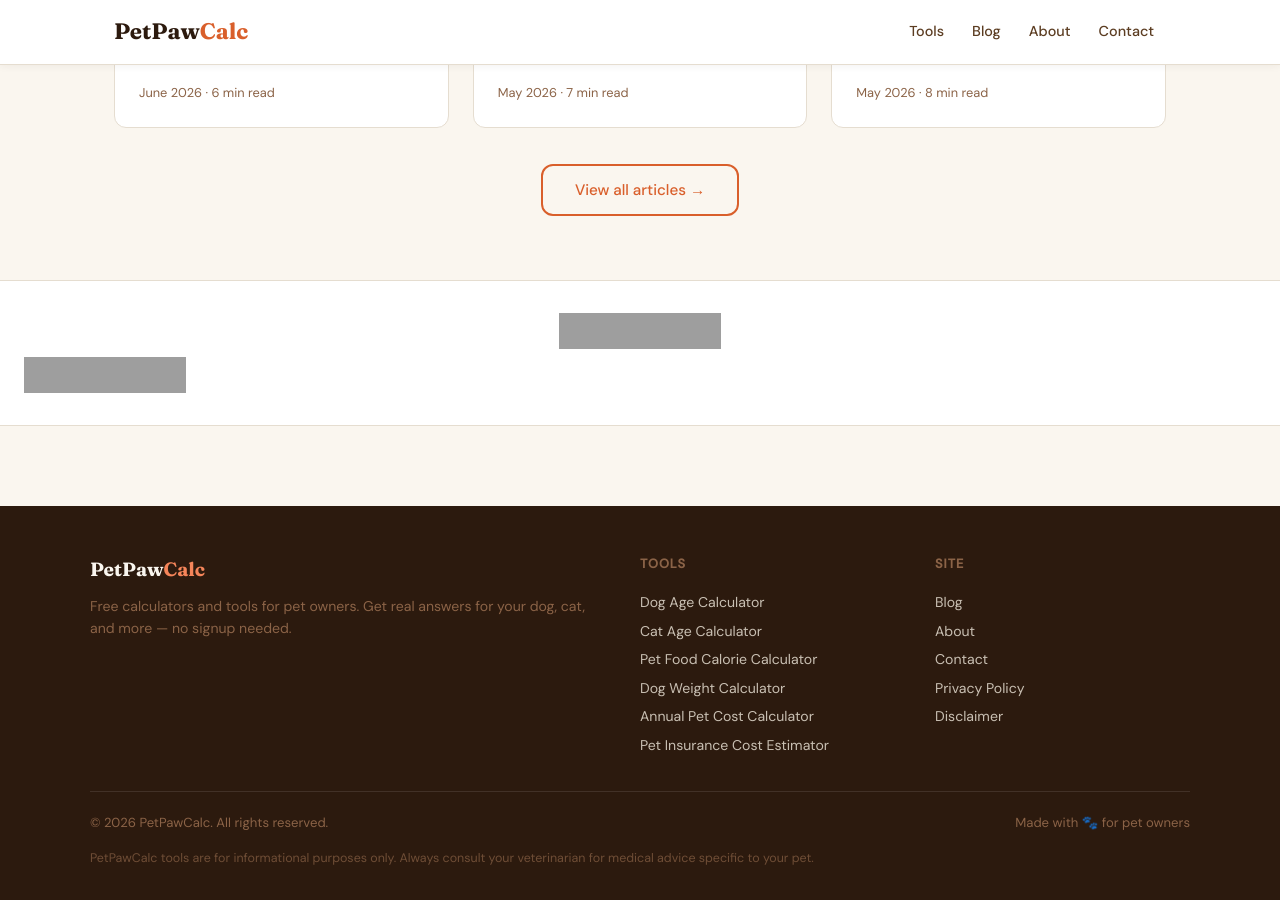
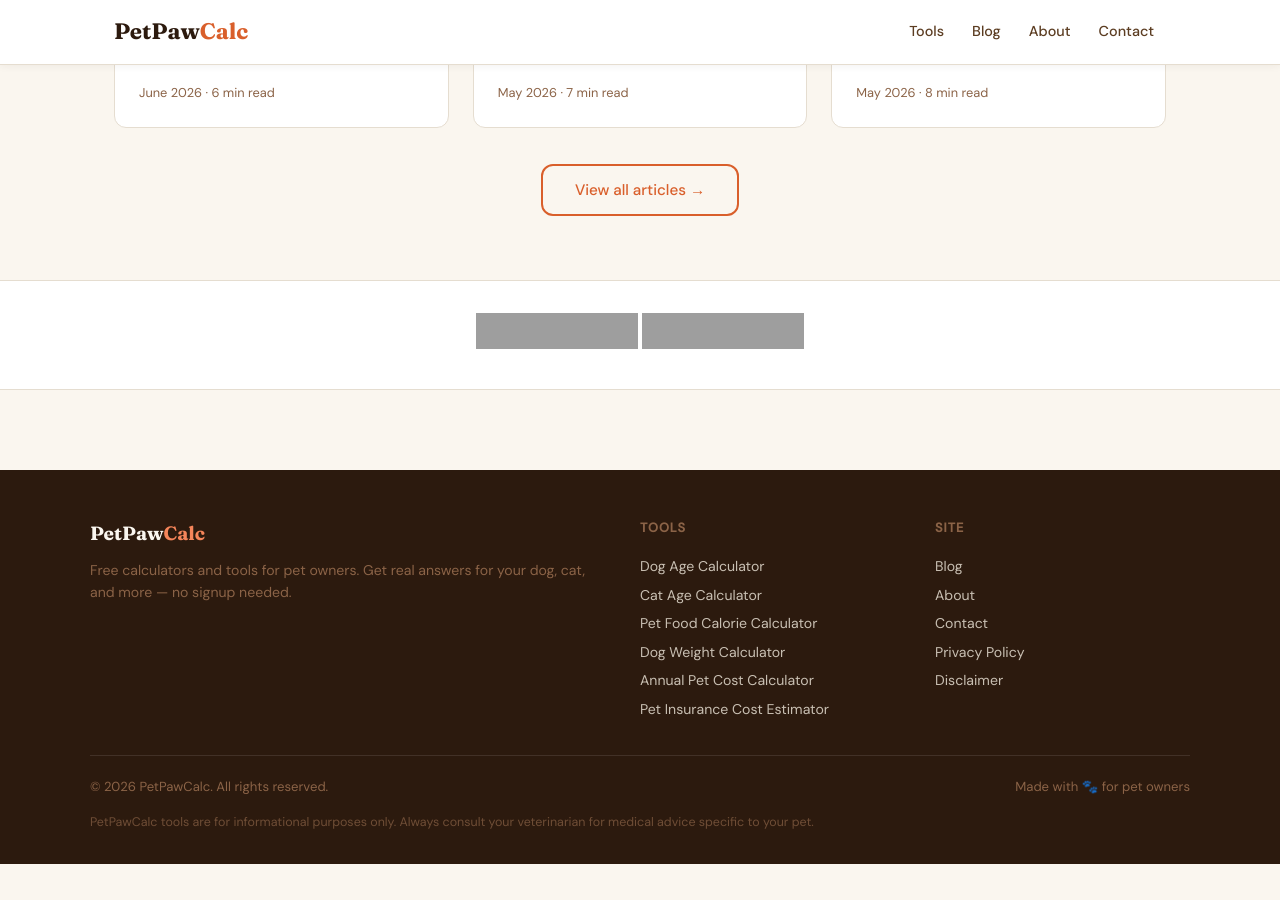
Before and after one commit to canghun13/petpawcalc, a Jekyll site: the page built from index.html, in a window 1280 px wide and 900 px high, scrolled down 2135 px. Built offline with Jekyll 4.4.1, drawn with Linux system fonts in a browser that asks for light colours; after the commit the page ends 2999 px from its top, so only the background shows below that; grey boxes are pictures that could not be loaded.

Commit message:
Update index.html

```diff
--- a/index.html
+++ b/index.html
@@ -150,7 +150,7 @@ description: Free calculators for pet owners. Dog age, cat calories, annual pet
   <a href="https://newtool.site/item/petpawcalc" target="_blank" rel="noopener noreferrer" style="display:inline-block">
     <img src="https://newtool.site/badges/newtool-light.svg" alt="Featured on NewTool.site" height = "36px" width = "auto" />
   </a>
-  <a href="https://www.foundrlist.com/product/petpawcalc?utm_source=badge&amp;utm_medium=embed" target="_blank" rel="noopener">
+  <a href="https://www.foundrlist.com/product/petpawcalc?utm_source=badge&amp;utm_medium=embed" target="_blank" rel="noopener" style="display:inline-block">
     <img src="https://www.foundrlist.com/api/badge/petpawcalc" alt="Featured on FoundrList" height="36px" />
   </a>
 </div>
```
